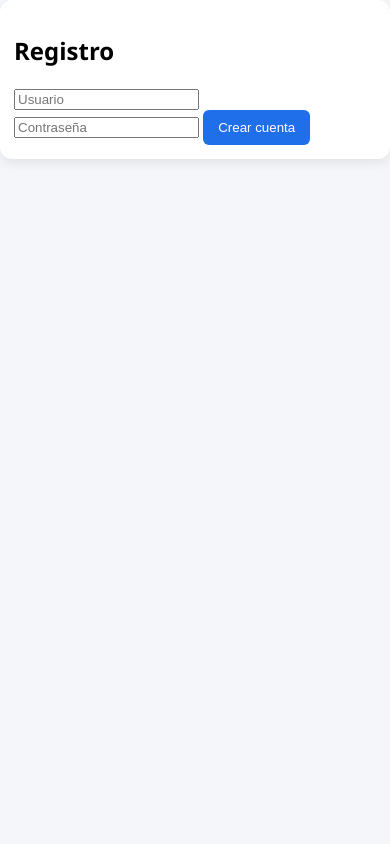
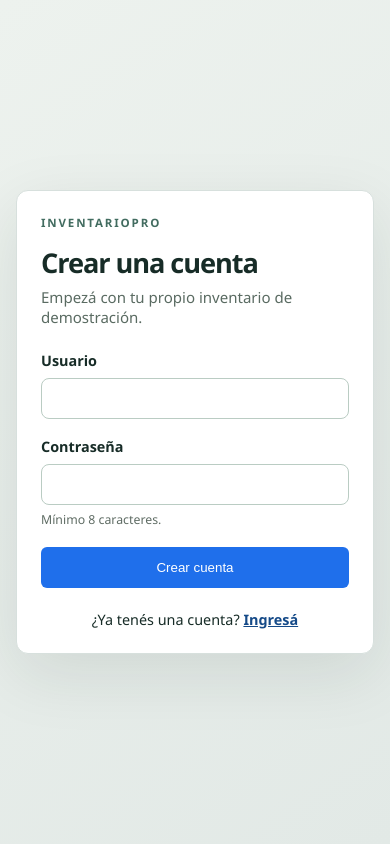
Before and after one commit to gonza10715/inventario-flask-pro, a Flask app: page /register in a window 390 px wide. Run offline with Flask 3, Linux system fonts and the light colour scheme.

Commit message:
ui: improve inventory forms and stock summary with browser coverage
* ui: improve accessible sign-in and registration forms

* ui: improve accessible sign-in and registration forms

* ui: replace CDN chart with accessible server-rendered stock summary

* style: accessible sign-in forms and responsive stock distribution

* style: prevent fixed sidebar from creating desktop overflow

* test: exercise Flask register, CRUD, assistant and logout in Chromium

* ci: verify account and stock flow with desktop/mobile Chromium

* docs: document self-contained stock chart and browser flow checks

* fix: compute maximum stock only for nonempty inventories

* fix: react to search input changes including paste and clear

```diff
--- a/inventario web/static/style.css
+++ b/inventario web/static/style.css
@@ -239,3 +239,131 @@ footer {
     .edit-form input { min-width: 85px; max-width: 125px; }
     th, td { padding: 9px; }
 }
+
+
+/* Sign-in and registration. */
+body.bg {
+    min-height: 100vh;
+    display: grid;
+    place-items: center;
+    padding: 24px 16px;
+    background: linear-gradient(145deg, #edf2ee 0%, #e2e9e6 100%);
+    color: #172c27;
+}
+.login-card {
+    width: min(440px, 100%);
+    margin: 0;
+    padding: clamp(24px, 5vw, 42px);
+    border: 1px solid #d7e0dd;
+    box-shadow: 0 20px 65px rgba(15, 38, 30, .1);
+}
+.login-card h1 {
+    margin: 0 0 6px;
+    font-size: clamp(1.7rem, 5vw, 2.2rem);
+    letter-spacing: -.04em;
+}
+.login-eyebrow {
+    margin: 0 0 14px;
+    color: #426c60;
+    letter-spacing: .16em;
+    font-size: .72rem;
+    font-weight: 800;
+}
+.login-intro {
+    color: #5a6b62;
+    margin: 0 0 24px;
+    font-size: .94rem;
+}
+.login-form {
+    display: grid;
+    gap: 8px;
+}
+.login-form label {
+    font-weight: 650;
+    font-size: .9rem;
+}
+.login-form input {
+    padding: 12px 13px;
+    border: 1px solid #baccc3;
+    border-radius: 8px;
+    background: #fff;
+    width: 100%;
+    margin-bottom: 10px;
+}
+.login-form button {
+    margin-top: 9px;
+    padding: 13px;
+}
+.login-switch {
+    margin: 22px 0 0;
+    text-align: center;
+    font-size: .9rem;
+}
+.login-switch a {
+    color: #154a88;
+    font-weight: 700;
+}
+.input-help {
+    margin: -12px 0 2px;
+    font-size: .77rem;
+    color: #5f6c64;
+}
+button:focus-visible,
+a:focus-visible,
+input:focus-visible {
+    outline: 3px solid #b96d25;
+    outline-offset: 2px;
+}
+
+/* Stock distribution is rendered on the server, without a chart CDN. */
+.stock-bars {
+    list-style: none;
+    margin: 0;
+    padding: 0;
+    display: grid;
+    gap: 14px;
+}
+.stock-bar-row {
+    display: grid;
+    grid-template-columns: minmax(90px, 1fr) minmax(40px, 3fr) auto;
+    align-items: center;
+    gap: 14px;
+}
+.stock-bar-name {
+    overflow-wrap: anywhere;
+    font-size: .9rem;
+    color: #294237;
+}
+.stock-track {
+    display: block;
+    min-height: 13px;
+    border-radius: 999px;
+    background: #e4ece7;
+    overflow: hidden;
+}
+.stock-fill {
+    display: block;
+    background: #2a7661;
+    min-height: 13px;
+    border-radius: inherit;
+}
+.stock-value {
+    min-width: 32px;
+    text-align: right;
+    font-size: .85rem;
+    font-variant-numeric: tabular-nums;
+}
+.stock-note {
+    color: #596f64;
+    font-size: .9rem;
+    margin: 8px 0 0;
+}
+@media (max-width: 520px) {
+    .stock-bar-row { grid-template-columns: minmax(65px, 1fr) minmax(30px, 1.6fr) auto; gap: 8px; }
+    .stock-bar-name { font-size: .8rem; }
+}
+
+/* The fixed sidebar must not increase the document width on desktop. */
+@media (min-width: 901px) {
+    .main { width: calc(100% - 260px); }
+}
--- a/inventario web/templates/register.html
+++ b/inventario web/templates/register.html
@@ -1,20 +1,26 @@
-<!DOCTYPE html>
-<html>
+<!doctype html>
+<html lang="es">
 <head>
-    <title>Registro</title>
-    <link rel="stylesheet" href="{{ url_for('static', filename='style.css') }}">
+  <meta charset="utf-8">
+  <meta name="viewport" content="width=device-width, initial-scale=1">
+  <title>Crear cuenta · InventarioPro</title>
+  <link rel="stylesheet" href="{{ url_for('static', filename='style.css') }}">
 </head>
 <body class="bg">
-
-<div class="card login-card">
-    <h2>Registro</h2>
-    <form action="/register_user" method="POST">
-        <input type="hidden" name="csrf_token" value="{{ csrf_token() }}">
-        <input type="text" name="username" minlength="3" maxlength="50" autocomplete="username" required placeholder="Usuario">
-        <input type="password" name="password" minlength="8" autocomplete="new-password" required placeholder="Contraseña">
-        <button type="submit">Crear cuenta</button>
+  <main class="card login-card">
+    <p class="login-eyebrow">INVENTARIOPRO</p>
+    <h1>Crear una cuenta</h1>
+    <p class="login-intro">Empezá con tu propio inventario de demostración.</p>
+    <form action="/register_user" method="POST" class="login-form">
+      <input type="hidden" name="csrf_token" value="{{ csrf_token() }}">
+      <label for="username">Usuario</label>
+      <input id="username" type="text" name="username" minlength="3" maxlength="50" autocomplete="username" required>
+      <label for="password">Contraseña</label>
+      <input id="password" type="password" name="password" minlength="8" autocomplete="new-password" required>
+      <p class="input-help">Mínimo 8 caracteres.</p>
+      <button type="submit">Crear cuenta</button>
     </form>
-</div>
-
+    <p class="login-switch">¿Ya tenés una cuenta? <a href="/">Ingresá</a></p>
+  </main>
 </body>
 </html>
```
Also changed, not shown: browser_checks.py (added, +119 -0 lines), inventario web/templates/dashboard.html (+33 -28 lines), inventario web/templates/login.html (+19 -15 lines), .github/workflows/tests.yml, README.md.
